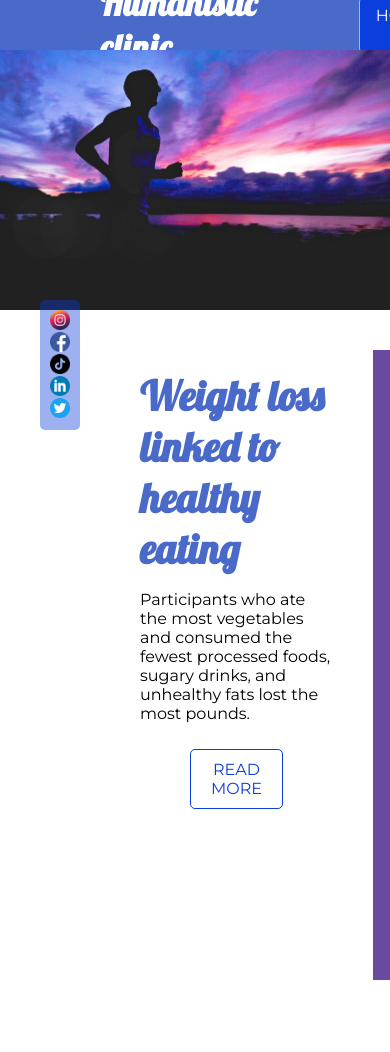
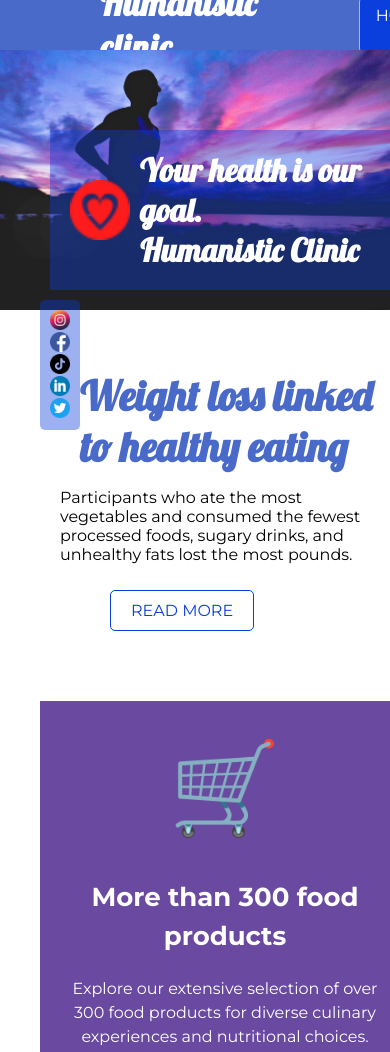
Before and after one commit to Mercebu666/PR-Mer-Ortiz, a plain HTML site: page index.html in a window 390 px wide. Shown: the top 1052 px of the page. Drawn offline with Linux system fonts and the light colour scheme.

Commit message:
Add files via upload

```diff
--- a/style.css
+++ b/style.css
@@ -736,3 +736,52 @@ footer {
   font-weight: bold;
   color: #C1C2C4;
 }
+
+/* ADAPTATIVE MOBILE VERSION*/
+@media (max-width: 768px) {
+  .content {
+    padding-left: 20px;
+  }
+  .header-content {
+    left: 20px;
+  }
+  .header-content2 {
+    left: 200px;
+    top: 100px;
+  }
+  .contenttitle, .contenttitle2, .contenttitle3 {
+    margin-left: 20px;
+  }
+  .container1 {
+    grid-template-columns: 1fr;
+  }
+}
+
+@media (max-width: 576px) {
+  .headercontainer {
+    height: auto;
+  }
+  .container1, .container2, .container3 {
+    display: block;
+    width: 100%;
+    padding: 0;
+  }
+  .header-content2 {
+    left: 50px;
+    top: 80px;
+  }
+  .container1 {
+    grid-template-columns: 1fr;
+  }
+  .transparentbox {
+    width: 100%;
+    left: 0;
+    top: 50px;
+  }
+  .container3 {
+    grid-template-columns: 1fr;
+  }
+  .centerbox {
+    padding: 10px;
+  }
+}
```
